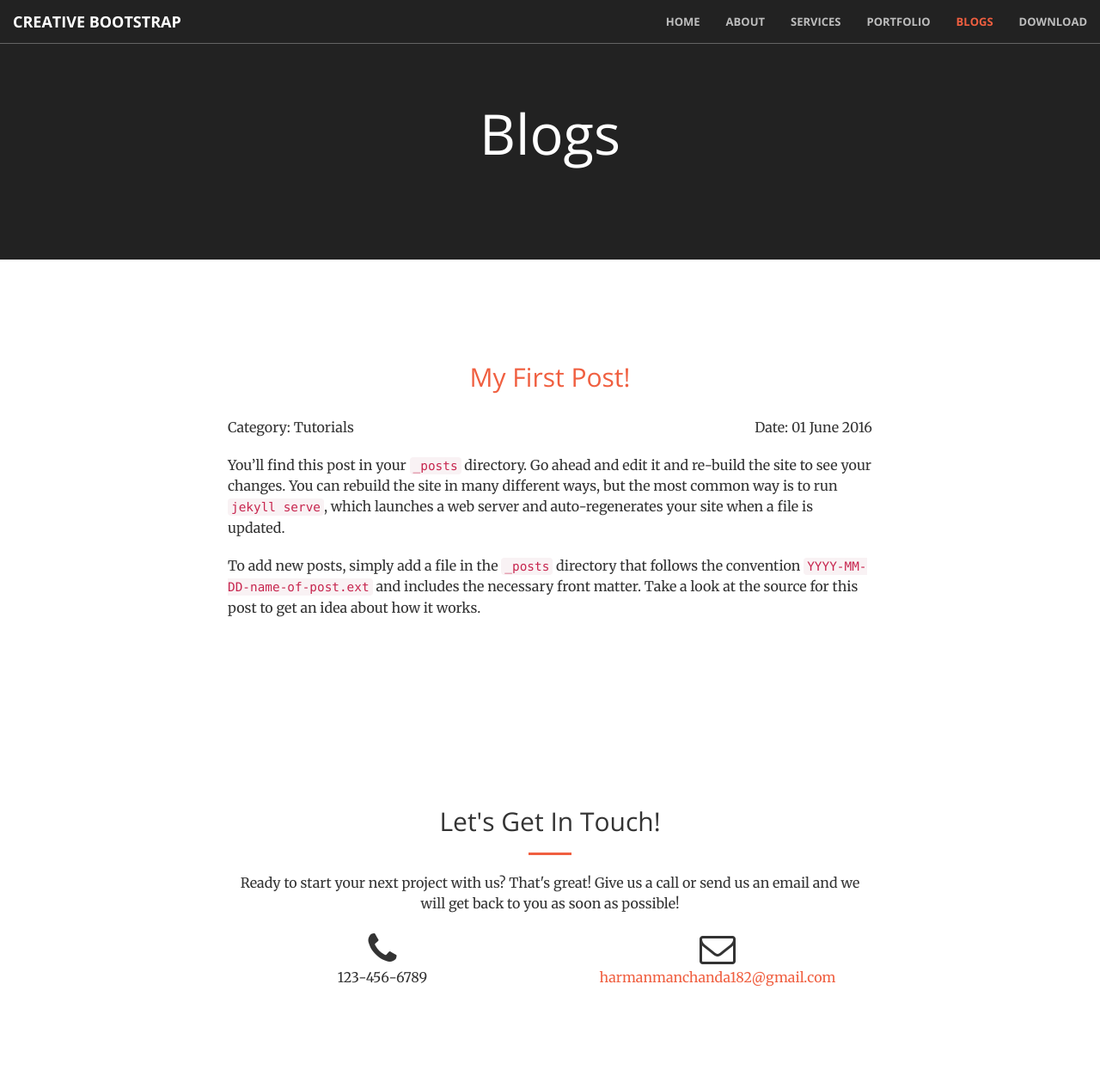
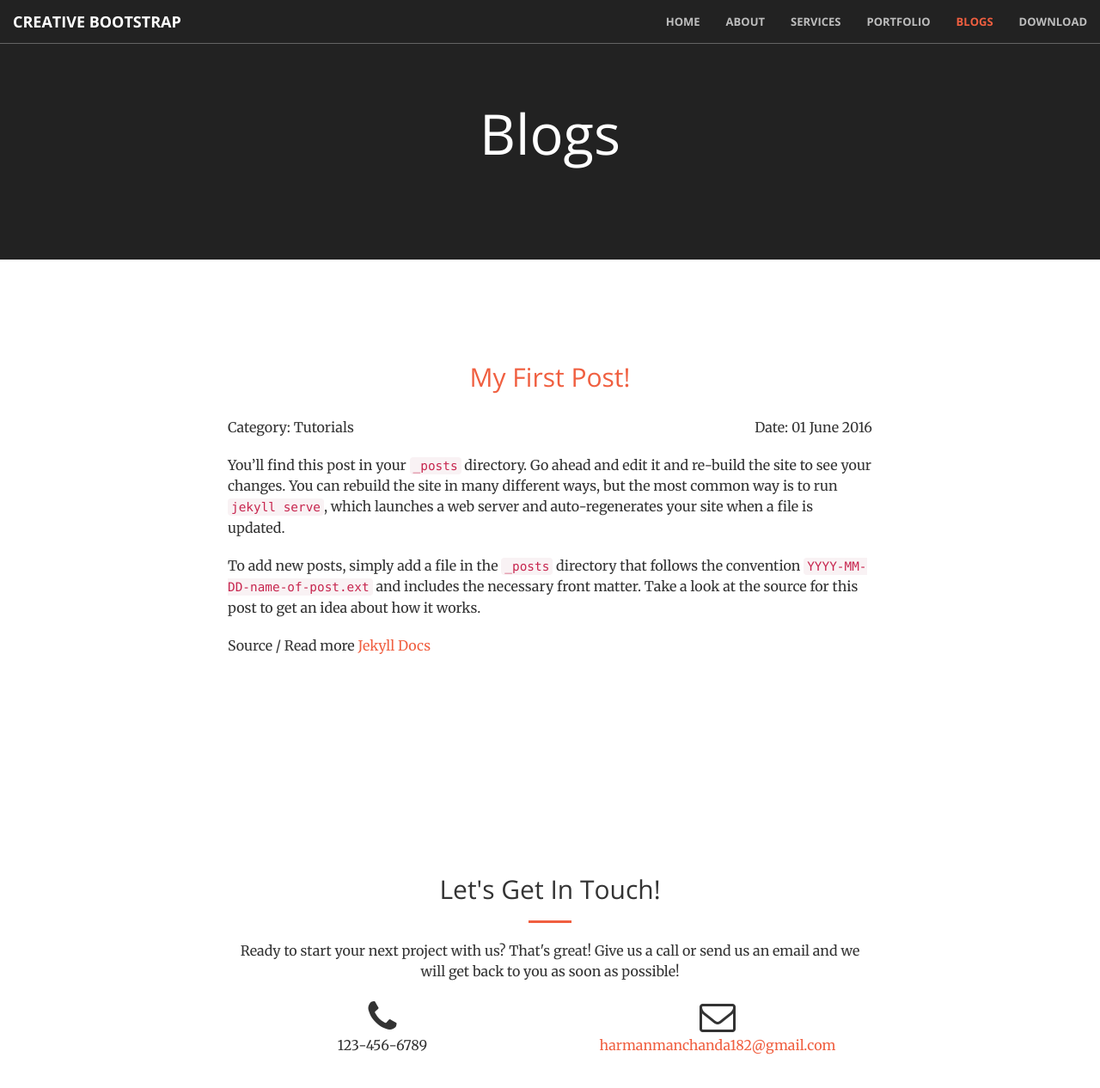
Before and after one commit to IamManchanda/creative-bootstrap, a Jekyll site: the page built from blogs.html, in a window 1280 px wide and 1348 px high. Shown: the top 1266 px of the window at 86% size. Built offline with Jekyll 4.4.1, drawn with Linux system fonts in a browser that asks for light colours.

Commit message:
Design tweaks and adding some more dummy blog posts

```diff
--- a/_config.yml
+++ b/_config.yml
@@ -1,3 +1,4 @@
+markdown: kramdown
 url: https://iammanchanda.github.io
 gems:
   - jekyll-seo-tag
--- a/_posts/2016-06-01-my-first-post.md
+++ b/_posts/2016-06-01-my-first-post.md
@@ -12,3 +12,5 @@
 To add new posts, simply add a file in the `_posts` directory that follows the
 convention `YYYY-MM-DD-name-of-post.ext` and includes the necessary front matter.
 Take a look at the source for this post to get an idea about how it works.
+
+Source / Read more [Jekyll Docs](https://jekyllrb.com/docs/home/){:target="_blank"}{:rel="nofollow"}
--- a/blogs.html
+++ b/blogs.html
@@ -5,7 +5,7 @@
 permalink: /blogs/
 description: Latest Blogs and updates from Creative Bootstrap
 ---
-<section>
+<section class="blogs">
 	<div class="container">
 		<div class="row">
 			<div class="col-md-8 col-md-offset-2">
--- a/css/creative.css
+++ b/css/creative.css
@@ -475,3 +475,13 @@
 body {
     webkit-tap-highlight-color: #222;
 }
+
+.blogs ul li {
+    padding-bottom: 5px;
+    margin-bottom: 30px;
+    border-bottom: 2px dashed #ccc;
+}
+
+.blogs ul li:last-of-type {
+    border-bottom: none;
+}
```
